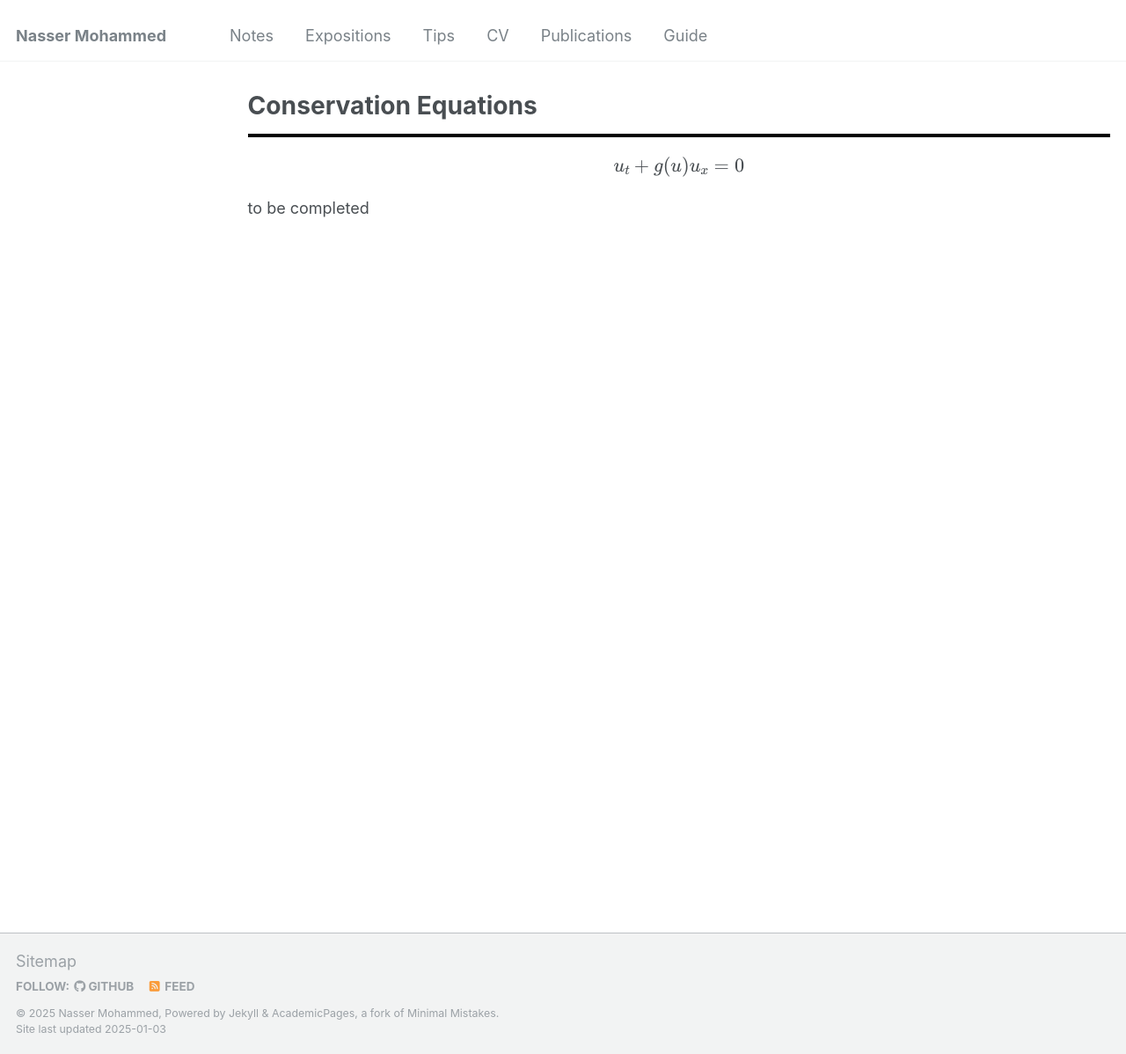
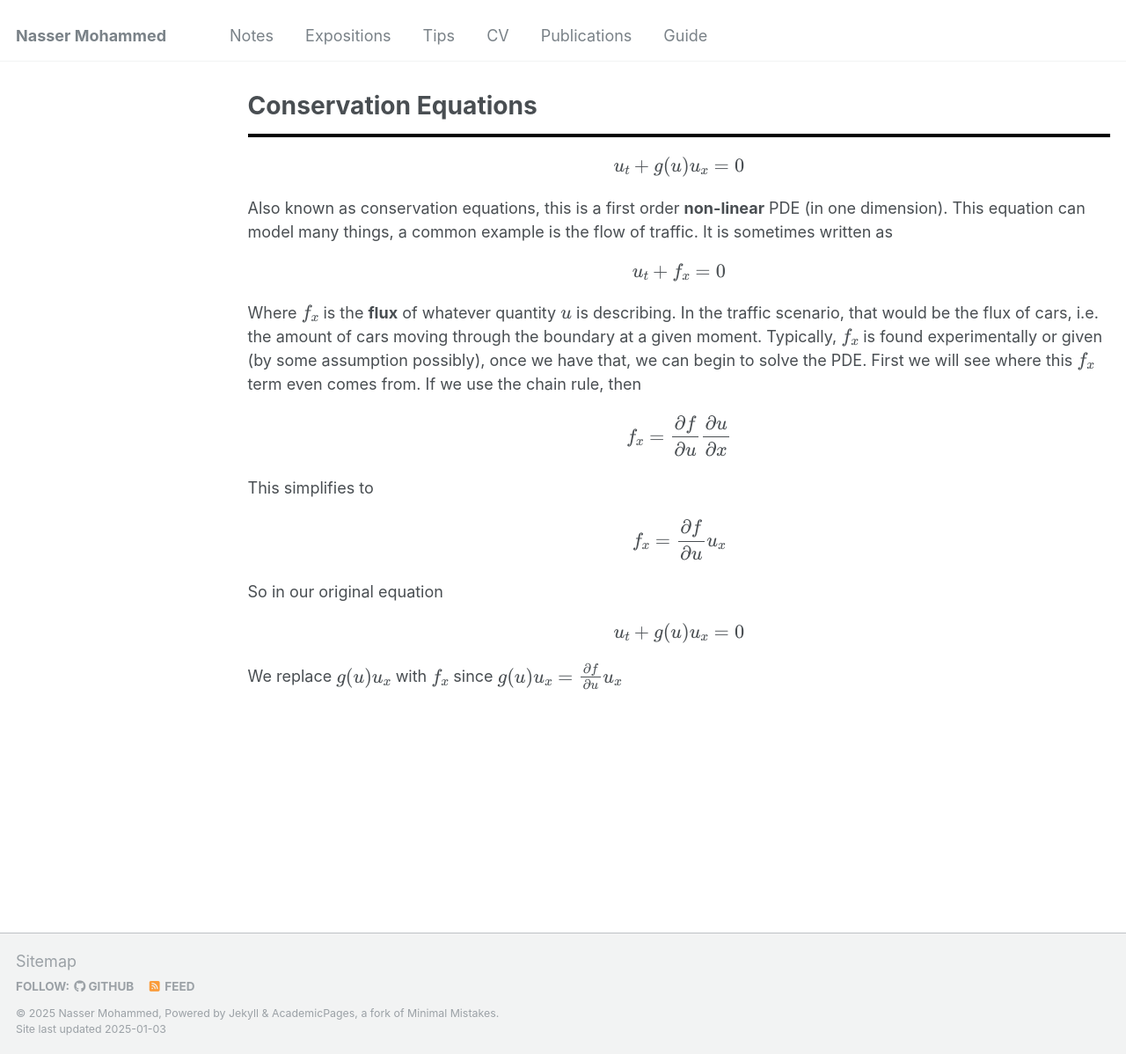
Before and after one commit to Nasser-Mohammed/Nasser-Mohammed.github.io, a Jekyll site: the page built from _pages/notes/pde/conservation-eq.md, in a window 1280 px wide and 1198 px high. Shown: the whole window at 88% size. Built offline with Jekyll 4.4.1, drawn with Linux system fonts in a browser that asks for light colours.

Commit message:
Update conservation-eq.md

```diff
--- a/_pages/notes/pde/conservation-eq.md
+++ b/_pages/notes/pde/conservation-eq.md
@@ -6,4 +6,12 @@ author_profile: false
 ---
 <hr style="border: 2px solid black;">
 \\[u_t + g(u)u_x = 0\\]
-to be completed
+Also known as conservation equations, this is a first order **non-linear** PDE (in one dimension). This equation can model many things, a common example is the flow of traffic. It is sometimes written as
+\\[u_t + f_x = 0\\]
+Where \\(f_x\\) is the **flux** of whatever quantity \\(u\\) is describing. In the traffic scenario, that would be the flux of cars, i.e. the amount of cars moving through the boundary at a given moment. Typically, \\(f_x\\) is found experimentally or given (by some assumption possibly), once we have that, we can begin to solve the PDE. First we will see where this \\(f_x\\) term even comes from. If we use the chain rule, then
+\\[f_x = \frac{\partial f}{\partial u}\frac{\partial u}{\partial x}\\]
+This simplifies to
+\\[f_x = \frac{\partial f}{\partial u}u_x\\]
+So in our original equation
+\\[u_t + g(u)u_x = 0\\]
+We replace \\(g(u)u_x\\) with \\(f_x\\) since \\(g(u)u_x = \frac{\partial f}{\partial u}u_x\\)
```
